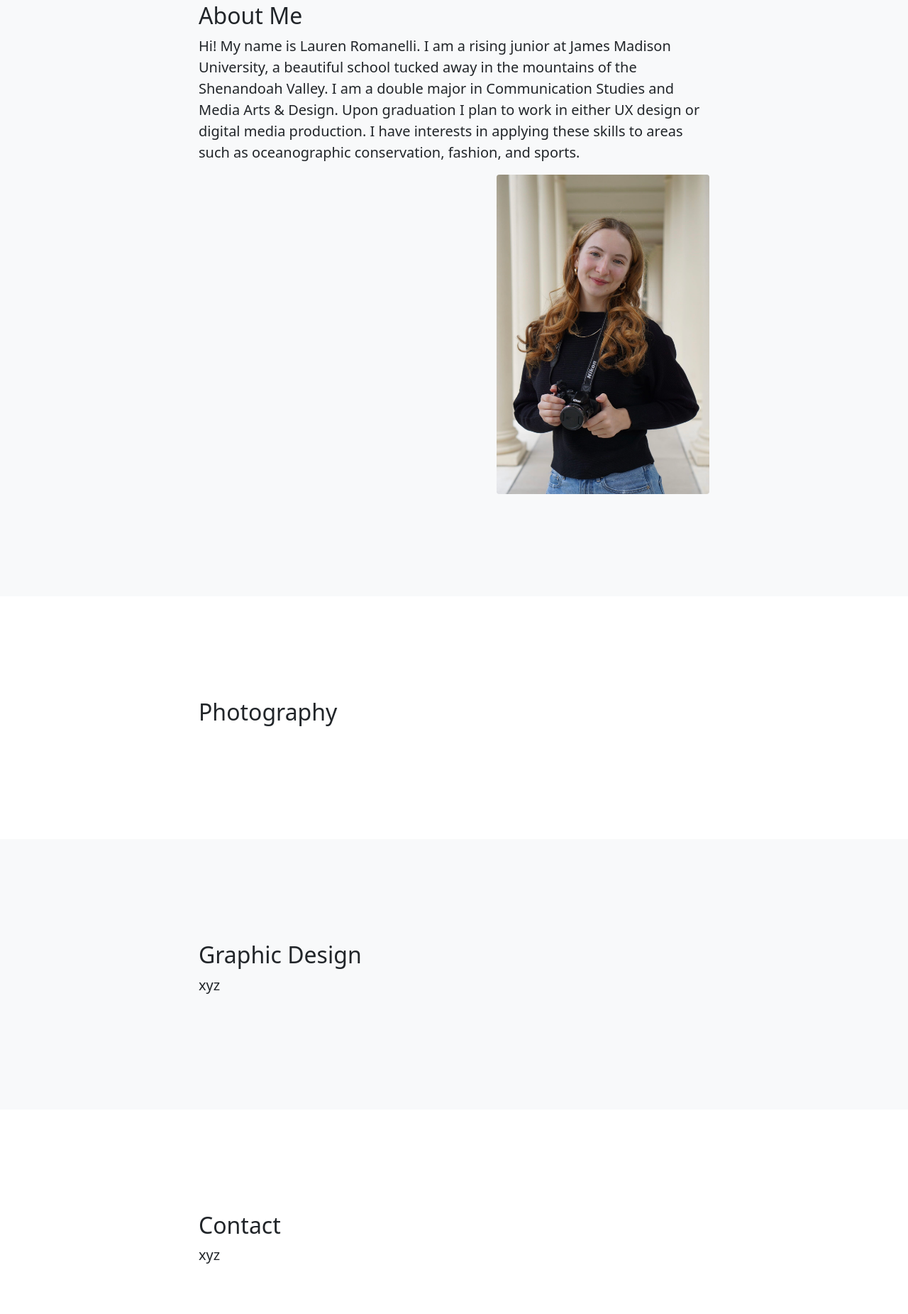
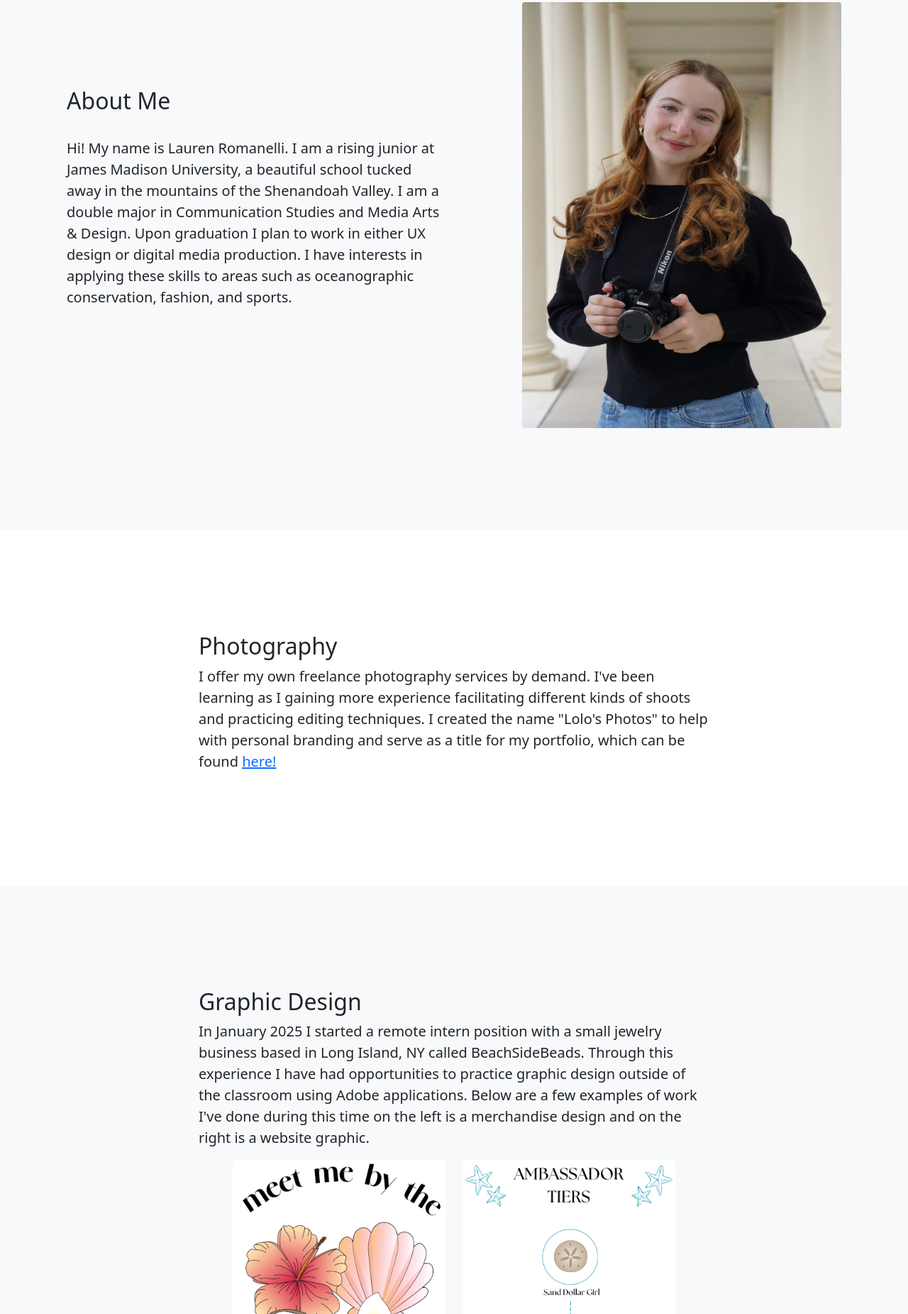
Before and after one commit to romanelm/boostrap-final, a plain HTML site: page index.html in a window 1280 px wide. Shown: the part 949-2800 px from the top of the page at 71% size. Drawn offline with nearby package versions, Linux system fonts and the light colour scheme; a script that the page names is missing.

Commit message:
Add files via upload

```diff
--- a/custom.css
+++ b/custom.css
@@ -2,3 +2,7 @@
 .bg-primary {background-image: url("beachpic.png")}
 
 h1 { font-family: Impact, Haettenschweiler, 'Arial Narrow Bold', sans-serif;}
+
+img.shirt {width: 300px}
+
+img.tiers {width: 300px}
--- a/index.html
+++ b/index.html
@@ -27,7 +27,7 @@
                 <div class="collapse navbar-collapse" id="navbarResponsive">
                     <ul class="navbar-nav ms-auto">
                         <!-- The hrefs here must match the ID attribute of the corresponding divs/containers -->
-                        <li class="nav-item"><a class="nav-link" href="#1">Home</a></li>
+                        <li class="nav-item"><a class="nav-link" href="#1">Overview</a></li>
                         <li class="nav-item"><a class="nav-link" href="#2">About Me</a></li>
                         <li class="nav-item"><a class="nav-link" href="#3">Photography</a></li>
                         <li class="nav-item"><a class="nav-link" href="#4">Graphic Design</a></li>
@@ -42,7 +42,7 @@
             <div class="container px-4 text-center">
                 <h1 class="fw-bolder">Lauren Romanelli</h1>
                 <p class="lead">Collegiate Portfolio</p>
-                <a class="btn btn-lg btn-light" href="#about">See More</a>
+                <a class="btn btn-lg btn-light" href="#1">See More</a>
             </div>
         </header>
 
@@ -63,8 +63,8 @@
         <section class="bg-light" id="2">
             <div class="container px-4">
                 <div class="row gx-4 justify-content-center">
-                    <div class="col-lg-8">
-                        <h2>About Me</h2>
+                    <div class="col-lg-6"><br><br><br><br><br>
+                        <h2>About Me</h2> <br>
                         <p class="lead">Hi! My name is Lauren Romanelli. I am a rising junior at
                             James Madison University, a beautiful school tucked away in the mountains of
                             the Shenandoah Valley. I am a double major in Communication Studies and
@@ -72,7 +72,10 @@
                             digital media production. I have interests in applying these skills to areas
                             such as oceanographic conservation, fashion, and sports.
                         </p>
-                            <img src="headshot.jpg" width="300" height="450" class="rounded float-end" alt="close up headshot of Lauren Romanelli in a black sweater and jeans, smiling while holding a camera">
+                    </div>
+                    <div class="col-lg-6">
+                        <img src="headshot.jpg" width="450" height="600" class="rounded float-end" alt="close up headshot of Lauren Romanelli in a black sweater and jeans, smiling while holding a camera">
+
                     </div>
                 </div>
             </div>
@@ -83,7 +86,10 @@
                 <div class="row gx-4 justify-content-center">
                     <div class="col-lg-8">
                         <h2>Photography</h2>
-                        <p class="lead">
+                        <p class="lead">I offer my own freelance photography services by demand. I've been learning as I gaining more experience
+                            facilitating different kinds of shoots and practicing editing techniques. I
+                            created the name "Lolo's Photos" to help with personal branding and serve as a
+                            title for my portfolio, which can be found <a href="https://lolosphotos.my.canva.site/photography-portfolio" target="_blank">here!</a>
                         </p>
                     </div>
                 </div>
@@ -95,10 +101,22 @@
             <div class="row gx-4 justify-content-center">
                 <div class="col-lg-8">
                     <h2>Graphic Design</h2>
-                    <p class="lead">xyz</p>
+                    <p class="lead">In January 2025 I started a remote intern position with a small jewelry
+                        business based in Long Island, NY called BeachSideBeads. Through this experience I have
+                        had opportunities to practice graphic design outside of the classroom using Adobe applications.
+                        Below are a few examples of work I've done during this time on the left is a merchandise design
+                        and on the right is a website graphic.
+                    </p>
                 </div>
             </div>
-        </div>
+            <div class="row">
+                <div class="col-lg-6">
+                    <img src="bbsweatshirt.png" class="shirt img-fluid rounded float-end" alt="coconut, plumeria, hibiscus, and seashell with text above and below">
+                </div>
+                <div class="col-lg-6">
+                    <img src="tiers.png" class="tiers img-fluid rounded" alt="coconut, plumeria, hibiscus, and seashell with text above and below">
+                </div>
+            </div>
     </section>
         <!-- #5 section-->
         <section id="5">
@@ -106,7 +124,8 @@
                 <div class="row gx-4 justify-content-center">
                     <div class="col-lg-8">
                         <h2>Contact</h2>
-                        <p class="lead">xyz</p>
+                        <p class="lead">email: romanelm@dukes.jmu.edu <br>
+                                        phone: (757)670-0570</p>
                     </div>
                 </div>
             </div>
```
Also changed, not shown: bbsweatshirt.png (added), tiers.png (added).
